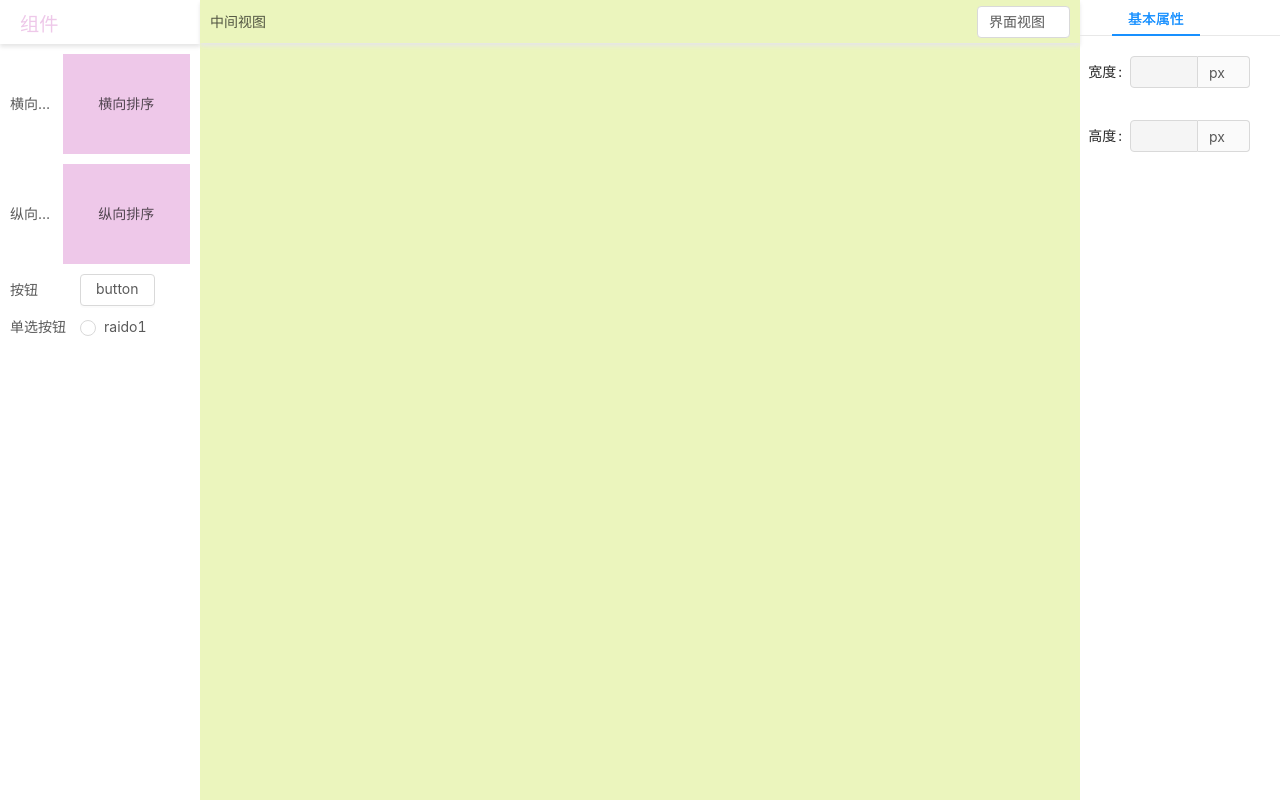
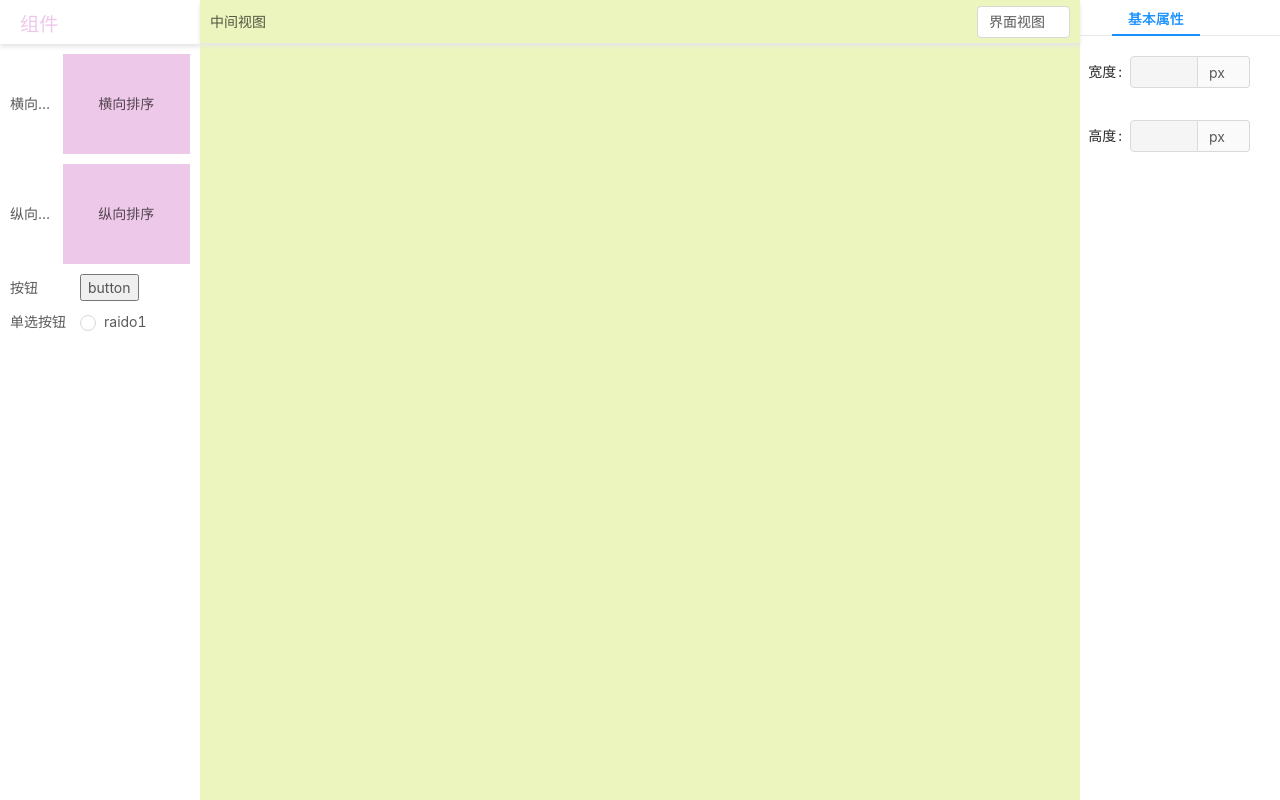
Before and after one commit to weitapianzhi/page-quickly-design, a Vue app: page / in a window 1280 px wide. Built offline with nearby package versions, Linux system fonts and the light colour scheme.

Commit message:
晚上删除组件功能以及自定义button组件

```diff
--- a/src/components/ui/left/index.vue
+++ b/src/components/ui/left/index.vue
@@ -15,13 +15,13 @@
         <div class="component-item">
           <span class="component-item-title" title="纵向排序">纵向排序</span>
           <div class="vertical-wrap" v-dragged="{ dragStartCallback, dragCallback, dragendCallback }" style="display:flex; width: 100%; height: 100px; flex-direction: column">
-            <span>纵向排序</span>
+            <span style="height: 50px; line-height: 50px">纵向排序</span>
           </div>
         </div>
         <div class="component-item">
           <span class="component-item-title" title="按钮">按钮</span>
-          <a-button v-dragged="{ dragStartCallback, dragCallback, dragendCallback }"
-            >button</a-button
+          <button class="x-btn-default" v-dragged="{ dragStartCallback, dragCallback, dragendCallback }"
+            >button</button
           >
         </div>
         <div class="component-item">
--- a/src/components/ui/middle/index.vue
+++ b/src/components/ui/middle/index.vue
@@ -58,7 +58,7 @@ export default {
       const _elm = document.querySelector(".middle-wrap-content .active");
       const delIcon = document.querySelector("#activeDelIcon")
       if(e.target.className === "active-del-icon") {
-        return
+        return false
       }
       if (_elm) {
         delIcon.style.display = "none"
@@ -96,7 +96,7 @@ export default {
       this.utils.getXParentOfNode([this.baseData], e.target, _obj);
       if (!_obj.el) return;
       const _e = {
-        target: _obj.el.$el,
+        target: _obj.el,
       };
       this.handleClick(_e);
     },
--- a/src/components/ui/right/base-style.vue
+++ b/src/components/ui/right/base-style.vue
@@ -48,7 +48,6 @@ export default {
       deep: true,
       handler(elm) {
         this.form = {}
-        console.log(elm);
         if(!elm.getAttribute || elm.getAttribute("class").indexOf("middle-wrap-content") > -1) {
           this.currentNode = null
           this.disabled = true
```
